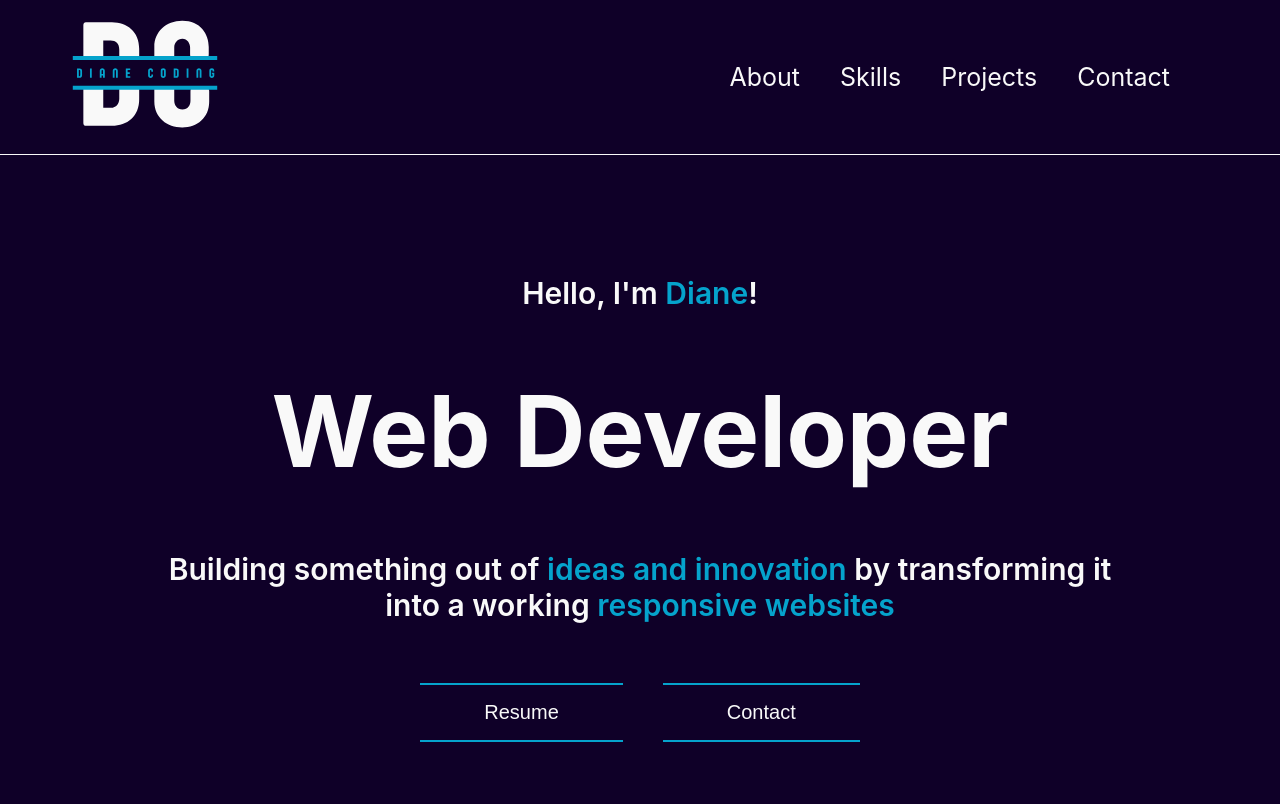
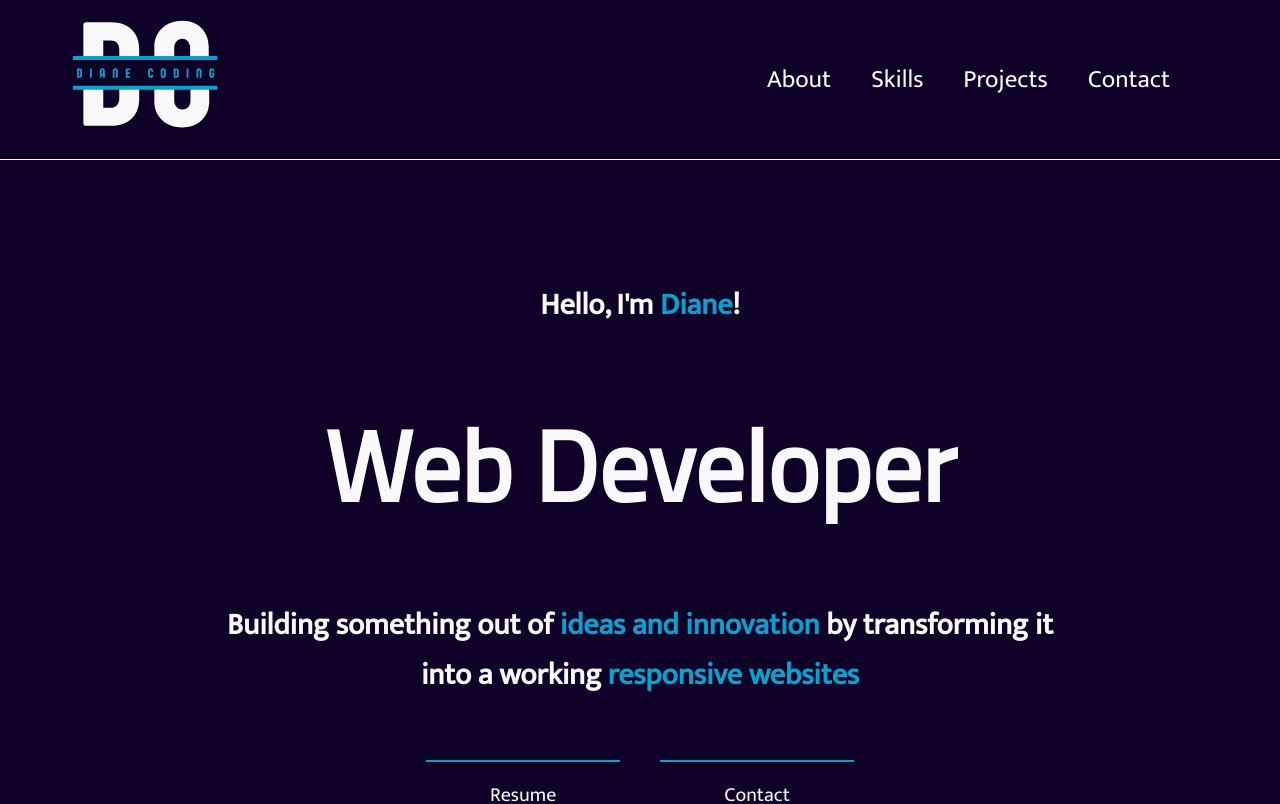
Before and after one commit to Diane-Besmonte/React-Portfolio, a React (Create React App) app: page / in a window 1280 px wide. Shown: the top 804 px of the page. Built offline with nearby package versions, Linux system fonts and the light colour scheme.

Commit message:
imported font and revised some css files

```diff
--- a/src/assets/css/navbar.css
+++ b/src/assets/css/navbar.css
@@ -41,6 +41,7 @@ li a {
     text-decoration: none;
     color: var(--white);
     font-size: 25px;
+    font-family: 'Mukta', sans-serif;
 }
 
 li a:hover {
--- a/src/assets/css/page.css
+++ b/src/assets/css/page.css
@@ -11,6 +11,46 @@
   --white: #F9F9F9;
 }
 
+/* Typography */
+h1 {
+  font-size: 99px;
+}
+
+h1,
+h2,
+h3,
+.techCard p {
+  font-family: 'Titillium Web', sans-serif;
+}
+
+p {
+  font-size: 18px;
+  font-family: 'Mukta', sans-serif;
+}
+
+button,
+a,
+.badge {
+  font-family: 'Mukta', sans-serif;
+}
+
+p,
+h1 {
+  color: var(--white);
+}
+
+span {
+  color: var(--tertiary);
+}
+
+hr {
+  width: 300px;
+  border: 1px solid var(--tertiary);
+  text-align: center;
+  margin: 0 auto;
+}
+
+/* Hero Section */
 .hero {
   width: 100%;
   margin: 70px auto;
@@ -18,29 +58,14 @@
   text-align: center;
 }
 
-.hero > * {
+.hero>* {
   width: 100%;
   padding: 30px 0px;
 }
 
 .hero p {
   font-weight: 600;
-}
-
-p, h1 {
-    color: var(--white);
-}
-
-h1 {
-    font-size: 99px;
-}
-
-p {
   font-size: 30px;
-}
-
-span {
-    color: var(--tertiary);
 }
 
 button {
@@ -71,14 +96,6 @@ button:hover {
   justify-content: center;
 }
 
-
-hr {
-    width: 300px;
-    border: 1px solid var(--tertiary);
-    text-align: center;
-    margin: 0 auto;
-}
-
 h2 {
   color: var(--white);
   font-size: 46px;
@@ -97,7 +114,6 @@ h2 {
   text-align: center;
 }
 
-
 .aboutContent {
   display: flex;
   width: 100%;
@@ -105,11 +121,11 @@ h2 {
   padding: 0px 70px;
   justify-content: space-between;
 }
+
 .aboutContent p,
 .projects p,
 .contact p,
 .footer p {
-    font-size: 18px;
   text-align: left;
 
 }
@@ -153,7 +169,6 @@ h2 {
   width: 18%;
   max-width: 300px;
   min-width: 170px;
-    /* margin-bottom: 1rem; */
   margin: 1rem;
   padding: 1rem;
   box-sizing: border-box;
@@ -167,14 +182,17 @@ h2 {
   font-size: 1rem;
   margin: 30px auto;
 }
+
 .custom-checkbox input#status {
   display: none;
 }
-  .custom-checkbox input#status + label {
+
+.custom-checkbox input#status+label {
   height: 100%;
   width: 100%;
 }
-  .custom-checkbox input#status + label > .status-switch {
+
+.custom-checkbox input#status+label>.status-switch {
   cursor: pointer;
   width: 100%;
   height: 100%;
@@ -185,7 +203,9 @@ h2 {
   padding: 3px;
   border-radius: 10px;
 }
-  .custom-checkbox input#status + label > .status-switch:before, .custom-checkbox input#status + label > .status-switch:after {
+
+.custom-checkbox input#status+label>.status-switch:before,
+.custom-checkbox input#status+label>.status-switch:after {
   border-radius: 10px;
   height: calc(100% - 6px);
   width: calc(50% - 3px);
@@ -195,7 +215,8 @@ h2 {
   justify-content: center;
   transition: all 0.3s ease;
 }
-  .custom-checkbox input#status + label > .status-switch:before {
+
+.custom-checkbox input#status+label>.status-switch:before {
   background-color: var(--tertiary);
   color: var(--secondary);
   box-shadow: 0 0 4px 4px rgba(0, 0, 0, 0.2);
@@ -203,18 +224,22 @@ h2 {
   z-index: 10;
   content: attr(data-unchecked);
 }
-  .custom-checkbox input#status + label > .status-switch:after {
+
+.custom-checkbox input#status+label>.status-switch:after {
   right: 0;
   content: attr(data-checked);
 }
-  .custom-checkbox input#status:checked + label > .status-switch {
+
+.custom-checkbox input#status:checked+label>.status-switch {
   background-color: var(--secondary);
 }
-  .custom-checkbox input#status:checked + label > .status-switch:after {
+
+.custom-checkbox input#status:checked+label>.status-switch:after {
   left: 0;
   content: attr(data-unchecked);
 }
-  .custom-checkbox input#status:checked + label > .status-switch:before {
+
+.custom-checkbox input#status:checked+label>.status-switch:before {
   color: var(--secondary);
   left: 50%;
   content: attr(data-checked);
@@ -282,6 +307,7 @@ h2 {
 .contactContent {
   width: 50%;
 }
+
 .contact a {
   text-decoration: none;
   color: var(--white);
@@ -297,7 +323,7 @@ h2 {
 }
 
 .icons {
-    border-radius:50%;
+  border-radius: 50%;
   background-color: var(--secondary);
   padding: 15px;
   margin: 20px;
@@ -371,6 +397,7 @@ textarea {
   border-top: 1px solid var(--white);
   padding: 20px 0px;
 }
+
 .footer p {
   text-align: center;
   font-size: 14px;
--- a/src/index.css
+++ b/src/index.css
@@ -1,3 +1,5 @@
+@import url('https://fonts.googleapis.com/css2?family=Mukta&family=Titillium+Web&display=swap');
+
 body {
   margin: 0;
   font-family: -apple-system, BlinkMacSystemFont, 'Segoe UI', 'Roboto', 'Oxygen',
```
Also changed, not shown: src/components/page.js (+0 -8 lines). Lines whose indentation alone changed are shown as unchanged.
